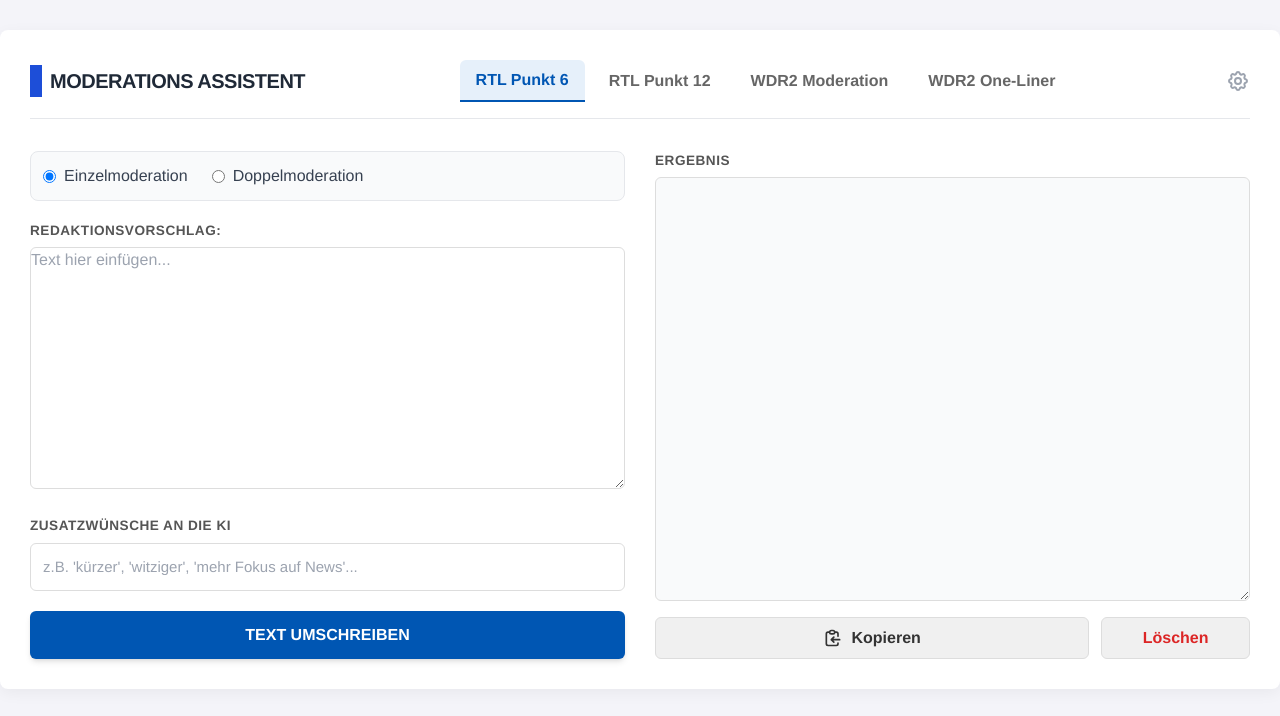
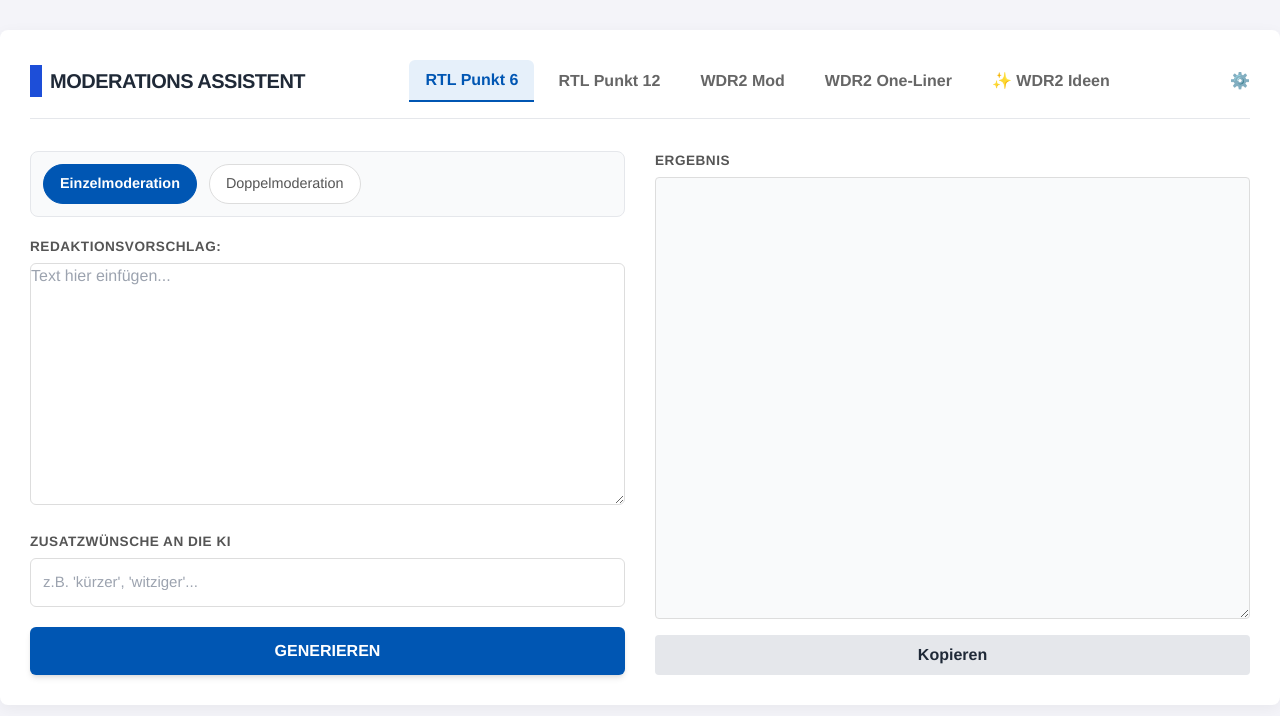
Before and after one commit to ellaverlag/mod-app, a Python web app: template templates/index.html in a window 1280 px wide. Shown: the top 716 px of the page. Run offline with Jinja, Linux system fonts and the light colour scheme; the template is opened without the code that fills it, so the values that code supplies are empty; some libraries are stand-ins or nearby versions.

Commit message:
Add files via upload

```diff
--- a/templates/index.html
+++ b/templates/index.html
@@ -6,71 +6,59 @@
     <title>Moderations-App</title>
     <script src="https://cdn.tailwindcss.com"></script>
     <style>
-        /* Helles FAZ-inspiriertes Design */
         body { background-color: #f4f4f9; color: #333; font-family: 'Helvetica Neue', Helvetica, Arial, sans-serif; }
         .app-container { max-width: 1400px; margin: 30px auto; background: white; padding: 30px; border-radius: 8px; box-shadow: 0 4px 15px rgba(0,0,0,0.05); }
 
-        /* Navigation */
         .nav-btn { color: #666; font-weight: 600; padding: 8px 16px; border-radius: 6px; transition: all 0.2s; }
         .nav-btn:hover { background-color: #f0f0f0; color: #000; }
         .nav-btn.active { background-color: #e6f0fa; color: #0056b3; border-bottom: 2px solid #0056b3; border-radius: 6px 6px 0 0; }
 
-        /* Eingabefelder */
+        /* Sub-Mode Buttons (Ideen, Single/Double) */
+        .mode-btn { border: 1px solid #ddd; padding: 8px 16px; border-radius: 20px; font-size: 0.9rem; color: #555; background: #fff; cursor: pointer; transition: all 0.2s; }
+        .mode-btn:hover { background: #f9f9f9; border-color: #ccc; }
+        .mode-btn.active { background: #0056b3; color: white; border-color: #0056b3; font-weight: 600; }
+
         textarea, input[type="text"] {
             background: #fff; border: 1px solid #ddd; color: #333;
             width: 100%; padding: 12px; border-radius: 6px; outline: none; transition: border 0.2s; font-size: 15px; line-height: 1.5;
         }
         textarea:focus, input[type="text"]:focus { border-color: #0056b3; box-shadow: 0 0 0 3px rgba(0,86,179,0.1); }
 
-        /* Buttons */
         .btn-primary { background-color: #0056b3; color: white; font-weight: bold; padding: 12px; border-radius: 6px; transition: background 0.2s; }
         .btn-primary:hover { background-color: #004494; }
-        .btn-secondary { background-color: #f0f0f0; color: #333; font-weight: 600; padding: 8px; border-radius: 6px; border: 1px solid #ddd; }
-        .btn-secondary:hover { background-color: #e0e0e0; }
 
-        /* Layout Helfer */
         .horizontal-split { display: grid; grid-template-columns: 1fr 1fr; gap: 30px; }
         .label-text { display: block; font-size: 0.85rem; font-weight: 700; color: #555; margin-bottom: 6px; text-transform: uppercase; letter-spacing: 0.5px; }
 
         /* Settings Overlay */
         .settings-overlay { background: rgba(0,0,0,0.5); position: fixed; top: 0; left: 0; width: 100%; height: 100%; z-index: 50; display: none; align-items: center; justify-content: center; }
         .settings-box { background: white; padding: 30px; border-radius: 8px; width: 90%; max-width: 1000px; height: 90%; overflow-y: auto; position: relative; }
-        .prompt-group { background: #f9f9f9; padding: 15px; margin-bottom: 15px; border-radius: 6px; border: 1px solid #eee; }
     </style>
 </head>
 <body>
     <div class="app-container">
         <header class="flex justify-between items-center mb-8 border-b border-gray-200 pb-4">
             <div class="flex items-center space-x-2">
-                <div class="w-3 h-8 bg-blue-700"></div> <h1 class="text-xl font-bold text-gray-800 tracking-tight">MODERATIONS ASSISTENT</h1>
+                <div class="w-3 h-8 bg-blue-700"></div>
+                <h1 class="text-xl font-bold text-gray-800 tracking-tight">MODERATIONS ASSISTENT</h1>
             </div>
             <nav class="flex space-x-2">
                 <button onclick="switchTab('rtl_punkt_6')" class="nav-btn" id="btn-rtl_punkt_6">RTL Punkt 6</button>
                 <button onclick="switchTab('rtl_punkt_12')" class="nav-btn" id="btn-rtl_punkt_12">RTL Punkt 12</button>
-                <button onclick="switchTab('wdr2_mod')" class="nav-btn" id="btn-wdr2_mod">WDR2 Moderation</button>
+                <button onclick="switchTab('wdr2_mod')" class="nav-btn" id="btn-wdr2_mod">WDR2 Mod</button>
                 <button onclick="switchTab('wdr2_oneliner')" class="nav-btn" id="btn-wdr2_oneliner">WDR2 One-Liner</button>
+                <button onclick="switchTab('wdr2_ideen')" class="nav-btn" id="btn-wdr2_ideen">✨ WDR2 Ideen</button>
             </nav>
-            <button onclick="openSettings()" class="text-gray-400 hover:text-blue-600 transition">
-                <svg xmlns="http://www.w3.org/2000/svg" class="h-6 w-6" fill="none" viewBox="0 0 24 24" stroke="currentColor">
-                    <path stroke-linecap="round" stroke-linejoin="round" stroke-width="2" d="M10.325 4.317c.426-1.756 2.924-1.756 3.35 0a1.724 1.724 0 002.573 1.066c1.543-.94 3.31.826 2.37 2.37a1.724 1.724 0 001.065 2.572c1.756.426 1.756 2.924 0 3.35a1.724 1.724 0 00-1.066 2.573c.94 1.543-.826 3.31-2.37 2.37a1.724 1.724 0 00-2.572 1.065c-.426 1.756-2.924 1.756-3.35 0a1.724 1.724 0 00-2.573-1.066c-1.543.94-3.31-.826-2.37-2.37a1.724 1.724 0 00-1.065-2.572c-1.756-.426-1.756-2.924 0-3.35a1.724 1.724 0 001.066-2.573c-.94-1.543.826-3.31 2.37-2.37.996.608 2.296.07 2.572-1.065z" />
-                    <path stroke-linecap="round" stroke-linejoin="round" stroke-width="2" d="M15 12a3 3 0 11-6 0 3 3 0 016 0z" />
-                </svg>
-            </button>
+            <button onclick="openSettings()" class="text-gray-400 hover:text-blue-600 transition">⚙️</button>
         </header>
 
         <div id="main-ui" class="horizontal-split">
             <div class="flex flex-col space-y-5">
 
-                <div id="mode-selector" class="bg-gray-50 p-3 rounded-lg border border-gray-200 flex space-x-6">
-                    <label class="flex items-center space-x-2 cursor-pointer">
-                        <input type="radio" name="mode" value="single" checked class="text-blue-600 focus:ring-blue-500">
-                        <span class="font-medium text-gray-700">Einzelmoderation</span>
-                    </label>
-                    <label class="flex items-center space-x-2 cursor-pointer">
-                        <input type="radio" name="mode" value="double" class="text-blue-600 focus:ring-blue-500">
-                        <span class="font-medium text-gray-700">Doppelmoderation</span>
-                    </label>
+                <div id="mode-area" class="bg-gray-50 p-3 rounded-lg border border-gray-200 min-h-[60px] flex items-center">
                     </div>
+
+                <input type="hidden" id="selected-mode" value="">
 
                 <div>
                     <label class="label-text" id="input-label">Redaktionsvorschlag</label>
@@ -79,25 +67,21 @@
 
                 <div>
                     <label class="label-text">Zusatzwünsche an die KI</label>
-                    <input type="text" id="extra-input" placeholder="z.B. 'kürzer', 'witziger', 'mehr Fokus auf News'...">
+                    <input type="text" id="extra-input" placeholder="z.B. 'kürzer', 'witziger'...">
                 </div>
 
                 <button onclick="generate()" id="gen-btn" class="btn-primary w-full shadow-md">
-                    TEXT UMSCHREIBEN
+                    GENERIEREN
                 </button>
             </div>
 
             <div class="flex flex-col h-full">
                 <label class="label-text">Ergebnis</label>
-                <textarea id="output-area" class="flex-grow bg-gray-50 font-medium" readonly style="min-height: 400px;"></textarea>
+                <textarea id="output-area" class="flex-grow bg-gray-50 font-medium p-4 border rounded" readonly style="min-height: 400px;"></textarea>
 
                 <div class="flex space-x-3 mt-4">
-                    <button onclick="copyText()" class="btn-secondary flex-grow flex justify-center items-center space-x-2">
-                        <svg xmlns="http://www.w3.org/2000/svg" class="h-5 w-5" fill="none" viewBox="0 0 24 24" stroke="currentColor"><path stroke-linecap="round" stroke-linejoin="round" stroke-width="2" d="M8 5H6a2 2 0 00-2 2v12a2 2 0 002 2h10a2 2 0 002-2v-1M8 5a2 2 0 002 2h2a2 2 0 002-2M8 5a2 2 0 012-2h2a2 2 0 012 2m0 0h2a2 2 0 012 2v3m2 4H10m0 0l3-3m-3 3l3 3" /></svg>
-                        <span>Kopieren</span>
-                    </button>
-                    <button onclick="clearAll()" class="btn-secondary text-red-600 hover:text-red-700 hover:bg-red-50 w-1/4">
-                        Löschen
+                    <button onclick="copyText()" class="bg-gray-200 hover:bg-gray-300 text-gray-800 font-bold py-2 px-4 rounded w-full transition">
+                        Kopieren
                     </button>
                 </div>
             </div>
@@ -110,13 +94,10 @@
                 <h2 class="text-2xl font-bold text-gray-800">Prompt Einstellungen</h2>
                 <button onclick="closeSettings()" class="text-gray-500 hover:text-red-500 text-3xl">&times;</button>
             </div>
-
-            <div id="settings-form-container" class="space-y-6">
-                </div>
-
+            <div id="settings-form-container" class="space-y-6"></div>
             <div class="mt-8 flex justify-end space-x-4 border-t pt-4">
-                <button onclick="closeSettings()" class="btn-secondary px-6">Abbrechen</button>
-                <button onclick="saveSettings()" class="btn-primary px-8 bg-green-600 hover:bg-green-700">Speichern</button>
+                <button onclick="closeSettings()" class="px-6 py-2 bg-gray-200 rounded">Abbrechen</button>
+                <button onclick="saveSettings()" class="px-8 py-2 bg-green-600 text-white rounded hover:bg-green-700">Speichern</button>
             </div>
         </div>
     </div>
@@ -125,63 +106,140 @@
         let currentCategory = 'rtl_punkt_6';
         let promptData = {{ prompts | tojson }};
 
-        // Mapping für schönere Namen in den Settings
-        const niceNames = {
-            'rtl_punkt_6': 'RTL Punkt 6',
-            'rtl_punkt_12': 'RTL Punkt 12',
-            'wdr2_mod': 'WDR2 Moderation',
-            'wdr2_oneliner': 'WDR2 One-Liner',
-            'single': 'Einzelmoderation',
-            'double': 'Doppelmoderation',
-            'standard': 'Standard'
+        // Konfiguration der Modes pro Kategorie
+        const config = {
+            'rtl_punkt_6': {
+                modes: [{id:'single', label:'Einzelmoderation'}, {id:'double', label:'Doppelmoderation'}],
+                label: "Redaktionsvorschlag:"
+            },
+            'rtl_punkt_12': {
+                modes: [{id:'single', label:'Einzelmoderation'}, {id:'double', label:'Doppelmoderation'}],
+                label: "Redaktionsvorschlag:"
+            },
+            'wdr2_mod': {
+                modes: [], // Keine Auswahl -> Automatisch 'double' im Backend senden oder fix setzen
+                defaultMode: 'double',
+                label: "Redaktionsvorschlag:",
+                info: "Nur Doppelmoderation verfügbar."
+            },
+            'wdr2_oneliner': {
+                modes: [],
+                defaultMode: 'standard',
+                label: "Themen des Morgens:",
+                placeholder: "Thema 1: ...\nThema 2: ..."
+            },
+            'wdr2_ideen': {
+                modes: [
+                    {id:'top5', label:'Top 5'},
+                    {id:'action', label:'Hörer-Aktion'},
+                    {id:'game', label:'Spiel-Idee'},
+                    {id:'custom', label:'Freie Frage'}
+                ],
+                label: "Thema / Idee:",
+                placeholder: "Gib ein Thema ein (z.B. 'Tag des Kaffees') oder stelle eine Frage..."
+            }
         };
 
         function switchTab(cat) {
             currentCategory = cat;
+
+            // 1. Navigation Styling
             document.querySelectorAll('.nav-btn').forEach(b => b.classList.remove('active'));
             document.getElementById('btn-' + cat).classList.add('active');
 
-            const modeSelector = document.getElementById('mode-selector');
-            const label = document.getElementById('input-label');
+            // 2. UI Elemente updaten
+            const conf = config[cat];
+            document.getElementById('input-label').innerText = conf.label;
+            const inputArea = document.getElementById('content-input');
+            inputArea.placeholder = conf.placeholder || "Text hier einfügen...";
 
-            if(cat === 'wdr2_oneliner') {
-                modeSelector.classList.add('hidden');
-                label.innerText = "Themen des Morgens:";
-                document.getElementById('content-input').placeholder = "1. Thema: Stau auf A1...\n2. Thema: Wetter...";
+            // 3. Mode Buttons bauen
+            const modeContainer = document.getElementById('mode-area');
+            modeContainer.innerHTML = ''; // Clear
+
+            if (conf.modes.length > 0) {
+                conf.modes.forEach((m, index) => {
+                    const btn = document.createElement('button');
+                    btn.className = `mode-btn ${index === 0 ? 'active' : ''} mr-3`;
+                    btn.innerText = m.label;
+                    btn.onclick = () => setMode(m.id, btn);
+                    modeContainer.appendChild(btn);
+                });
+                // Setze den ersten Mode als default
+                document.getElementById('selected-mode').value = conf.modes[0].id;
             } else {
-                modeSelector.classList.remove('hidden');
-                label.innerText = "Redaktionsvorschlag:";
-                document.getElementById('content-input').placeholder = "Text hier einfügen...";
+                // Wenn keine Auswahl (z.B. WDR2 Mod), zeige Info-Text
+                if(conf.info) {
+                    modeContainer.innerHTML = `<span class="text-gray-400 text-sm italic">${conf.info}</span>`;
+                } else {
+                    modeContainer.innerHTML = `<span class="text-gray-400 text-sm italic">Standard Modus</span>`;
+                }
+                document.getElementById('selected-mode').value = conf.defaultMode || 'standard';
             }
         }
 
+        function setMode(modeId, btnElement) {
+            document.getElementById('selected-mode').value = modeId;
+            document.querySelectorAll('.mode-btn').forEach(b => b.classList.remove('active'));
+            btnElement.classList.add('active');
+        }
+
+        async function generate() {
+            const btn = document.getElementById('gen-btn');
+            const mode = document.getElementById('selected-mode').value;
+            const content = document.getElementById('content-input').value;
+            const extra = document.getElementById('extra-input').value;
+
+            if(!content) return alert("Bitte Text eingeben!");
+
+            btn.disabled = true; btn.innerText = "Denke nach...";
+            btn.classList.add('opacity-50');
+
+            const formData = new FormData();
+            formData.append('category', currentCategory);
+            formData.append('mode', mode);
+            formData.append('content', content);
+            formData.append('extra', extra);
+
+            try {
+                const res = await fetch('/generate', { method: 'POST', body: formData });
+                const data = await res.json();
+                document.getElementById('output-area').value = data.result;
+            } catch(e) {
+                alert("Fehler bei der Anfrage");
+            }
+
+            btn.disabled = false; btn.innerText = "GENERIEREN";
+            btn.classList.remove('opacity-50');
+        }
+
+        // --- Settings Logic (für dynamische Felder) ---
         function openSettings() {
             const container = document.getElementById('settings-form-container');
-            container.innerHTML = ''; // Reset
+            container.innerHTML = '';
 
-            // Wir bauen das Formular dynamisch aus dem JSON
-            for (const [category, modes] of Object.entries(promptData)) {
+            for (const [category, modesObj] of Object.entries(promptData)) {
                 const groupDiv = document.createElement('div');
-                groupDiv.className = 'prompt-group';
+                groupDiv.className = 'bg-gray-50 p-4 rounded border mb-4';
 
                 const title = document.createElement('h3');
-                title.className = 'font-bold text-lg mb-4 text-blue-800 border-b pb-2';
-                title.innerText = niceNames[category] || category;
+                title.className = 'font-bold text-blue-800 mb-2 uppercase text-sm';
+                title.innerText = category.replace(/_/g, " ");
                 groupDiv.appendChild(title);
 
-                for (const [mode, text] of Object.entries(modes)) {
+                for (const [modeKey, text] of Object.entries(modesObj)) {
                     const wrap = document.createElement('div');
                     wrap.className = 'mb-4';
 
                     const label = document.createElement('label');
-                    label.className = 'block text-sm font-bold text-gray-600 mb-1';
-                    label.innerText = niceNames[mode] || mode;
+                    label.className = 'block text-xs font-bold text-gray-500 mb-1 uppercase';
+                    label.innerText = modeKey;
 
                     const area = document.createElement('textarea');
                     area.rows = 4;
                     area.className = 'w-full p-2 border rounded text-sm font-mono';
                     area.value = text;
-                    area.id = `setting-${category}-${mode}`; // Unique ID zum Auslesen
+                    area.id = `setting-${category}-${modeKey}`;
 
                     wrap.appendChild(label);
                     wrap.appendChild(area);
@@ -192,79 +250,33 @@
             document.getElementById('settings-overlay').style.display = 'flex';
         }
 
-        function closeSettings() {
-            document.getElementById('settings-overlay').style.display = 'none';
-        }
+        function closeSettings() { document.getElementById('settings-overlay').style.display = 'none'; }
 
         async function saveSettings() {
-            // Wir lesen die Werte aus den Textfeldern zurück in das Objekt
-            for (const [category, modes] of Object.entries(promptData)) {
-                for (const mode of Object.keys(modes)) {
-                    const el = document.getElementById(`setting-${category}-${mode}`);
-                    if(el) {
-                        promptData[category][mode] = el.value;
+            // Werte zurücklesen
+            for (const [category, modesObj] of Object.entries(promptData)) {
+                for (const modeKey of Object.keys(modesObj)) {
+                    const el = document.getElementById(`setting-${category}-${modeKey}`);
+                    if(el) promptData[category][modeKey] = el.value;
                 }
             }
-            }
-
-            try {
-                const res = await fetch('/save_settings', {
+            // Senden
+            await fetch('/save_settings', {
                 method: 'POST',
                 headers: {'Content-Type': 'application/json'},
                 body: JSON.stringify(promptData)
             });
-                if(res.ok) {
-                    alert("Einstellungen erfolgreich gespeichert!");
+            alert("Gespeichert!");
             closeSettings();
-                } else {
-                    alert("Fehler beim Speichern.");
-                }
-            } catch(e) { alert("Netzwerkfehler!"); }
-        }
-
-        async function generate() {
-            const btn = document.getElementById('gen-btn');
-            const mode = document.querySelector('input[name="mode"]:checked').value;
-            const content = document.getElementById('content-input').value;
-            const extra = document.getElementById('extra-input').value;
-
-            if(!content) return alert("Bitte Text eingeben!");
-
-            btn.disabled = true; btn.innerText = "Verarbeite...";
-            btn.classList.add('opacity-50');
-
-            const formData = new FormData();
-            formData.append('category', currentCategory);
-            formData.append('mode', mode);
-            formData.append('content', content);
-            formData.append('extra', extra);
-
-            const res = await fetch('/generate', { method: 'POST', body: formData });
-            const data = await res.json();
-
-            document.getElementById('output-area').value = data.result;
-            btn.disabled = false; btn.innerText = "TEXT UMSCHREIBEN";
-            btn.classList.remove('opacity-50');
         }
 
         function copyText() {
             const out = document.getElementById('output-area');
             out.select();
             document.execCommand('copy');
-            // Kleines visuelles Feedback
-            const btn = document.querySelector('button[onclick="copyText()"] span');
-            const original = btn.innerText;
-            btn.innerText = "Kopiert!";
-            setTimeout(() => btn.innerText = original, 1500);
         }
 
-        function clearAll() {
-            document.getElementById('content-input').value = "";
-            document.getElementById('extra-input').value = "";
-            document.getElementById('output-area').value = "";
-        }
-
-        // Init
+        // Starten
         switchTab('rtl_punkt_6');
     </script>
 </body>
```
Also changed, not shown: prompts.json (+12 -7 lines). Lines whose indentation alone changed are shown as unchanged.
